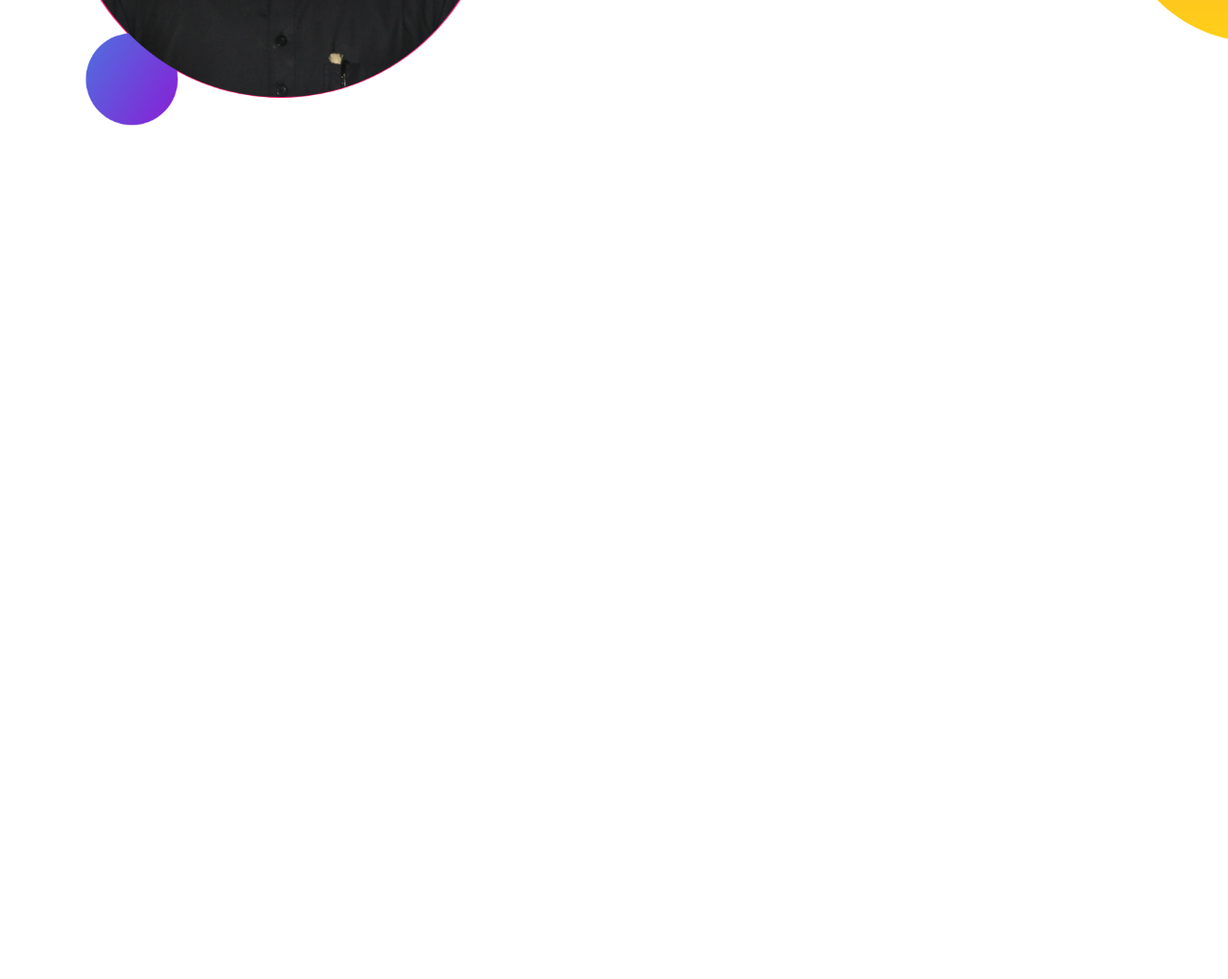
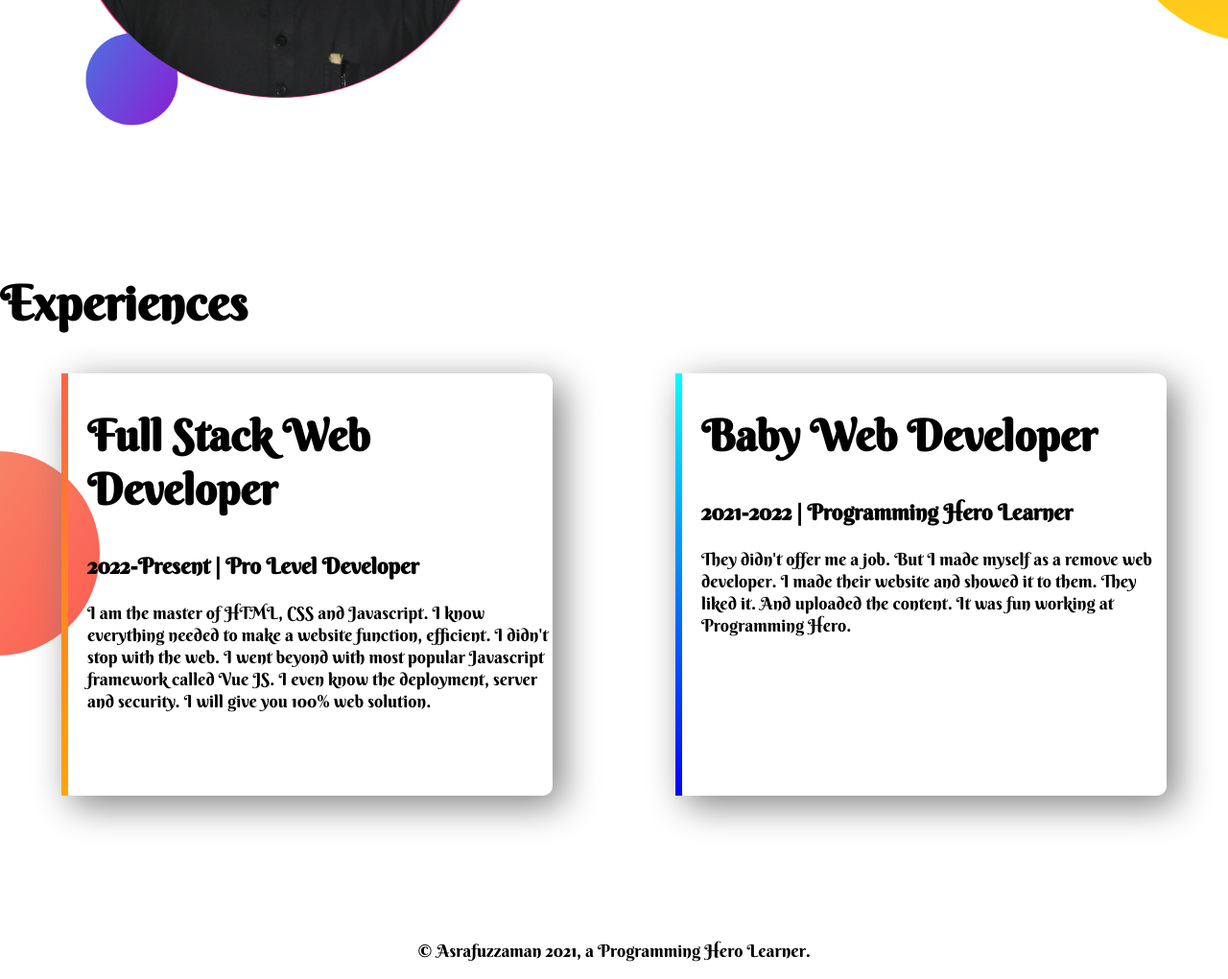
Before and after one commit to EASHOVON/practice-site, a plain HTML site: page index.html in a window 1280 px wide. Shown: the part 1010-2030 px from the top of the page at 96% size. Before the commit the page ends 1295 px from the top, so only its background shows below. Drawn offline with Linux system fonts and the light colour scheme.

Commit message:
Section-3 and footer added

```diff
--- a/index.html
+++ b/index.html
@@ -16,7 +16,7 @@
 </head>
 <body>
     <!-- 1st Section Start -->
-    <section class="section-1">
+    <section class="section-1 flex-container">
         <div class="half-width">
             <h1>Welcome To</h1>
             <h1><span class="change-color">Ashrafuzzaman's</span> World!</h1>
@@ -32,7 +32,7 @@
     </section>
     <!-- 1st Section End -->
     <!-- Section 2  -->
-    <section class="section-2">
+    <section class="section-2 flex-container">
         <div class="half-width">
             <img src="images/shovon2.png" alt="ME">
         </div>
@@ -45,5 +45,34 @@
             <a href="#" class="button-link">DOWNLOAD RESUME</a>
         </div>
     </section>
+    <!-- End of Section 2 -->
+    <!-- Section-3 -->
+    <section class="section-3">
+        <h1>Experiences</h1>
+        <div class="flex-container">
+            <div id="fullstack" class="experience">
+                <h1 class="exp-title">Full Stack Web Developer</h1>
+                <h3>2022-Present | Pro Level Developer</h3>
+                <p>
+                    I am the master of HTML, CSS and Javascript. I know everything needed to make a website function, efficient. I didn't stop with the web. I went beyond with most popular Javascript framework called Vue JS. I even know the deployment, server and security. I will give you 100% web solution.
+                </p>
+            </div>
+            <div id="baby" class="experience">
+                <h1 class="exp-title">Baby Web Developer</h1>
+                <h3>2021-2022 | Programming Hero Learner</h3>
+                <p>
+                    They didn't offer me a job. But I made myself as a remove web developer. I made their website and showed it to them. They liked it. And uploaded the content. It was fun working at Programming Hero.
+                </p>
+            </div>
+        </div>
+    </section>
+    <!-- End of Section-3 -->
+    <!-- Footer Section start -->
+    <footer>
+        <p>
+            © Asrafuzzaman 2021, a Programming Hero Learner.
+        </p>
+    </footer>
+    <!-- Footer Section End -->
 </body>
 </html>
--- a/style.css
+++ b/style.css
@@ -6,7 +6,7 @@ body{
 /* Global CSS End */
 
 /* Common CSS */
-section{
+.flex-container{
     display: flex;
     margin-bottom: 150px;
 }
@@ -73,3 +73,44 @@ p{
 }
 
 /* End of Section-2 */
+
+/* Section-3 */
+.section-3{
+    background-image: url(images/exp-bg.png);
+    background-repeat: no-repeat;
+    background-position: 0 185px;
+}
+
+.experience{
+    width: 40%;
+    margin-left: 5%;
+    margin-right: 5%;
+    padding-left: 20px;
+    box-shadow: 10px 10px 38px gray;
+    height: 55vh;
+    border-radius: 10px;
+}
+
+#fullstack{
+    border-left: 7px solid;
+    border-image: linear-gradient(tomato, orange);
+    border-image-slice: 1;
+}
+
+#baby{
+    border-left: 7px solid;
+    border-image: linear-gradient(cyan, blue);
+    border-image-slice: 1;
+}
+
+.exp-title{
+    font-size: 45px;
+}
+
+/* End of Section-3 */
+
+/* Footer Start */
+footer p{
+    text-align: center;
+}
+/* Footer End */
```
